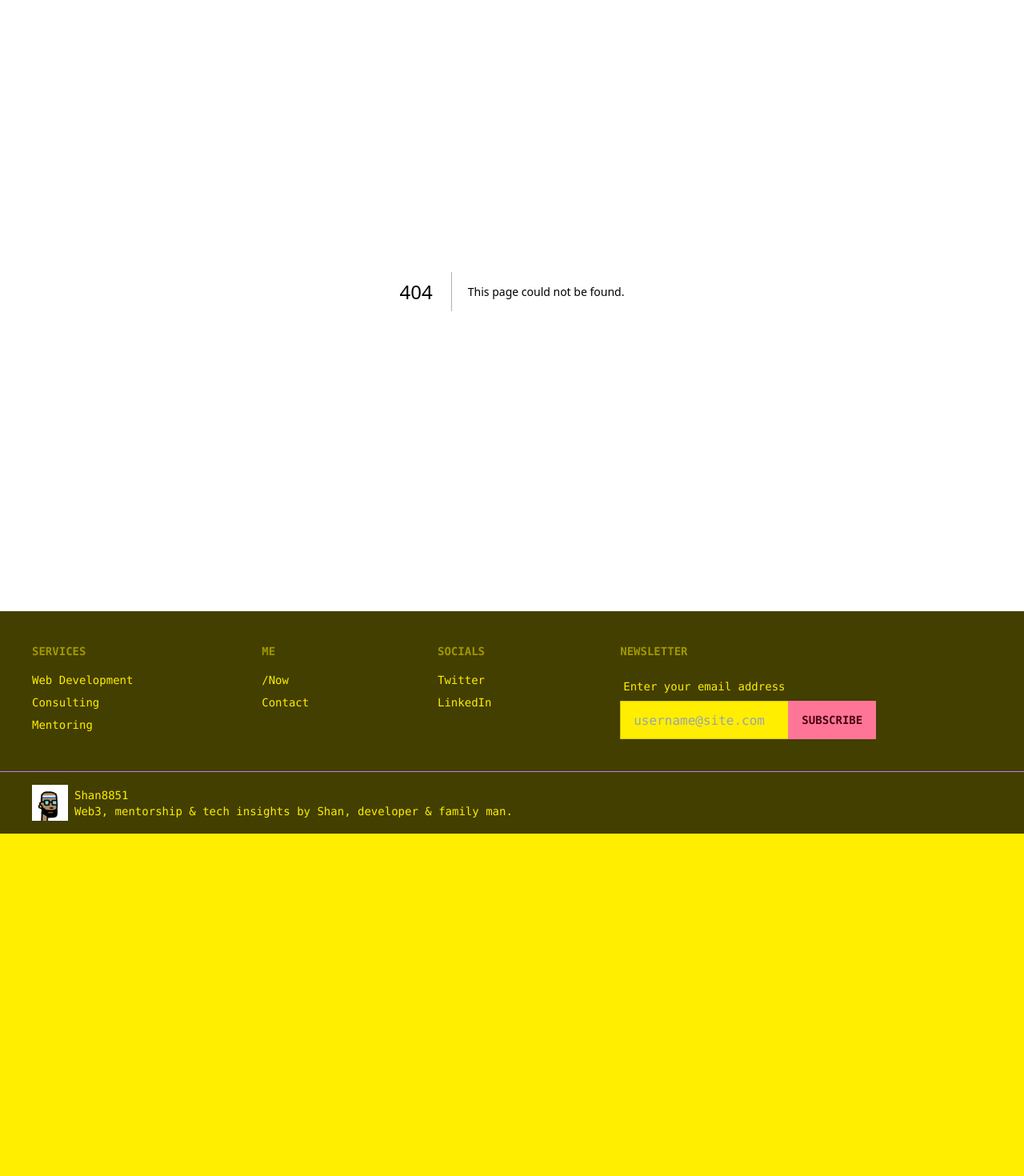
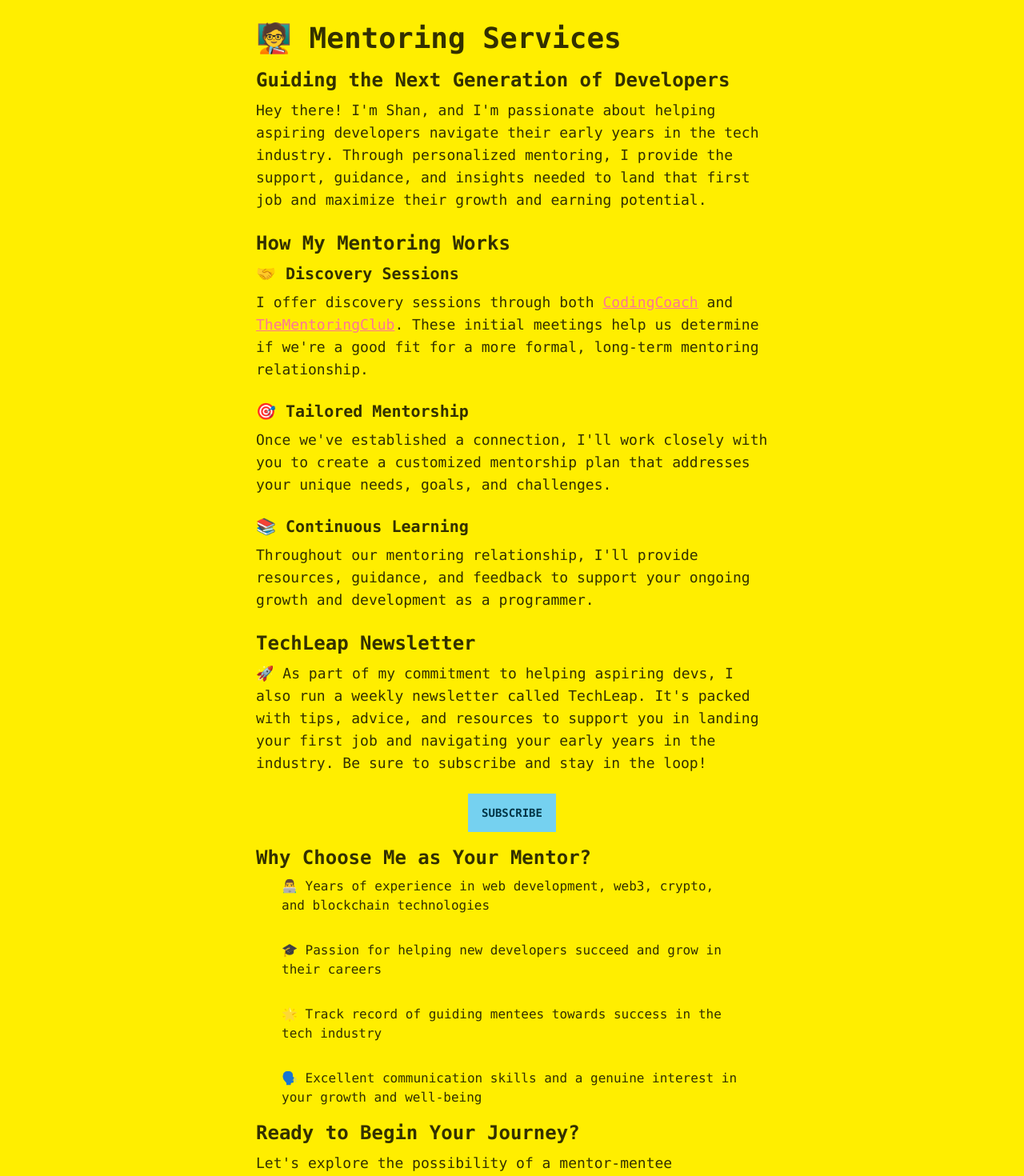
Before and after one commit to shan8851/shan-next, a Next.js app: page /mentoring in a window 1280 px wide. Before the commit this address had no page. Shown: the part 100-1570 px from the top of the page at 80% size. Before the commit the page ends 1142 px from the top, so only its background shows below. Built offline with nearby package versions, Linux system fonts and the light colour scheme.

Commit message:
final pages

```diff
--- a/src/constants.ts
+++ b/src/constants.ts
@@ -3,3 +3,5 @@ export const CALENDLY_LINK = "https://calendly.com/asamshan/30min"
 export const LINKEDIN_LINK = "https://www.linkedin.com/in/asamshan/"
 export const TECH_LEAP_LINK = "https://techleap.beehiiv.com/subscribe"
 export const REACT_ROLES_LINK = "htt[s://reactroles.com"
+export const CODING_COACH_LINK = "https://mentors.codingcoach.io/u/5dcbc03f7686794a6c4e2d95"
+export const MENTORING_CLUB_LINK = "https://www.mentoring-club.com/the-mentors/asam-shan"
--- a/src/pages/consulting.tsx
+++ b/src/pages/consulting.tsx
@@ -17,7 +17,7 @@ const Consulting: NextPage = () => {
           <p className="mb-6 text-md font-normal lg:text-lg">Hey there! I&apos;m Shan, and I love helping businesses make the most of modern technology. With my experience in web3, crypto, blockchain, and a range of web development frameworks, I&apos;m here to guide you through the ever-evolving digital landscape and find the right solutions to drive your success.</p>
           <h2 className="mb-2 text-xl lg:text-2xl font-bold">Consulting Services I Offer</h2>
           <h3 className="mb-2 text-lg lg:text-xl font-bold">🌉 Bridging the Knowledge Gap</h3>
-          <p className="mb-6 text-md font-normal lg:text-lg">Want to scale your business and stay ahead of the competition? I'll work with you to identify growth opportunities and develop a solid roadmap to achieve your goals.</p>
+          <p className="mb-6 text-md font-normal lg:text-lg">Want to scale your business and stay ahead of the competition? I&apos;ll work with you to identify growth opportunities and develop a solid roadmap to achieve your goals.</p>
           <h3 className="mb-2 text-lg lg:text-xl font-bold">🔐 Security & Compliance</h3>
           <p className="mb-6 text-md font-normal lg:text-lg">Keeping your digital assets safe and compliant is crucial in today&apos;s interconnected world. I&apos;ll help you identify potential vulnerabilities and implement best practices to secure your online presence.</p>
           <h3 className="mb-2 text-lg lg:text-xl font-bold">🧪 Innovation & Experimentation</h3>
--- /dev/null
+++ b/src/pages/mentoring.tsx
@@ -0,0 +1,48 @@
+import { CODING_COACH_LINK, MENTORING_CLUB_LINK, TECH_LEAP_LINK } from "@/constants";
+import { NextPage } from "next";
+import Head from "next/head";
+import Link from "next/link";
+
+const Mentoring: NextPage = () => {
+  return (
+    <>
+      <Head>
+        <title>Shan - Services: Mentoring</title>
+        <meta name="description" content="Mentoring" />
+        <link rel="icon" href="/favicon.ico" />
+      </Head>
+      <main>
+        <div className="p-4 md:p-16 flex flex-col w-screen justify-center max-w-3xl mx-auto">
+          <h1 className="mb-4 text-3xl font-extrabold lg:text-4xl">🧑‍🏫 Mentoring Services</h1>
+          <h2 className="mb-2 text-xl lg:text-2xl font-bold">Guiding the Next Generation of Developers</h2>
+          <p className="mb-6 text-md font-normal lg:text-lg">Hey there! I&apos;m Shan, and I&apos;m passionate about helping aspiring developers navigate their early years in the tech industry. Through personalized mentoring, I provide the support, guidance, and insights needed to land that first job and maximize their growth and earning potential.</p>
+          <h2 className="mb-2 text-xl lg:text-2xl font-bold">How My Mentoring Works</h2>
+          <h3 className="mb-2 text-lg lg:text-xl font-bold">🤝 Discovery Sessions</h3>
+          <p className="mb-6 text-md font-normal lg:text-lg">I offer discovery sessions through both <a href={CODING_COACH_LINK} target="_blank" className="link link-primary">CodingCoach</a> and <a href={MENTORING_CLUB_LINK} target="_blank" className="link link-primary">TheMentoringClub</a>. These initial meetings help us determine if we&apos;re a good fit for a more formal, long-term mentoring relationship.</p>
+          <h3 className="mb-2 text-lg lg:text-xl font-bold">🎯 Tailored Mentorship</h3>
+          <p className="mb-6 text-md font-normal lg:text-lg">Once we&apos;ve established a connection, I&apos;ll work closely with you to create a customized mentorship plan that addresses your unique needs, goals, and challenges.</p>
+          <h3 className="mb-2 text-lg lg:text-xl font-bold">📚 Continuous Learning</h3>
+          <p className="mb-6 text-md font-normal lg:text-lg">Throughout our mentoring relationship, I&apos;ll provide resources, guidance, and feedback to support your ongoing growth and development as a programmer.</p>
+                 <h2 className="mb-2 text-xl lg:text-2xl font-bold">TechLeap Newsletter</h2>
+          <p className="mb-6 text-md font-normal lg:text-lg">🚀 As part of my commitment to helping aspiring devs, I also run a weekly newsletter called TechLeap. It&apos;s packed with tips, advice, and resources to support you in landing your first job and navigating your early years in the industry. Be sure to subscribe and stay in the loop!</p>
+          <div className="max-w-md self-center">
+            <a className="btn btn-secondary btn-md" href={TECH_LEAP_LINK} target="_blank">Subscribe</a>
+          </div>
+          <h2 className="mt-4 mb-2 text-xl lg:text-2xl font-bold">Why Choose Me as Your Mentor?</h2>
+          <ul className="px-8 flex flex-col gap-8">
+            <li>👨‍💻 Years of experience in web development, web3, crypto, and blockchain technologies
+            </li>
+            <li>🎓 Passion for helping new developers succeed and grow in their careers</li>
+            <li>🌟 Track record of guiding mentees towards success in the tech industry</li>
+            <li>🗣️ Excellent communication skills and a genuine interest in your growth and well-being</li>
+          </ul>
+          <h2 className="mt-4 mb-2 text-xl lg:text-2xl font-bold">Ready to Begin Your Journey?</h2>
+          <p className="mb-6 text-md font-normal lg:text-lg">Let&apos;s  explore the possibility of a mentor-mentee relationship that will help you achieve your career goals in the tech industry. Reach out to me today to schedule a discovery session and take the first step towards unlocking your full potential.</p>
+          <Link href="/contact" className="btn btn-lg btn-primary">📩 Get in Touch</Link>
+        </div>
+      </main>
+    </>
+  )
+}
+
+export default Mentoring;
```
